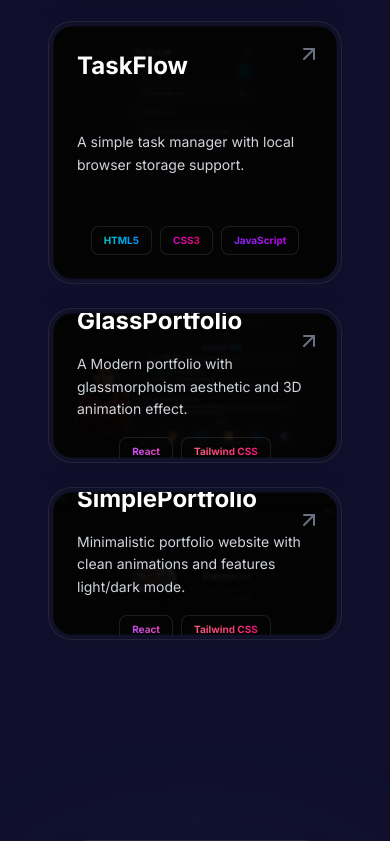
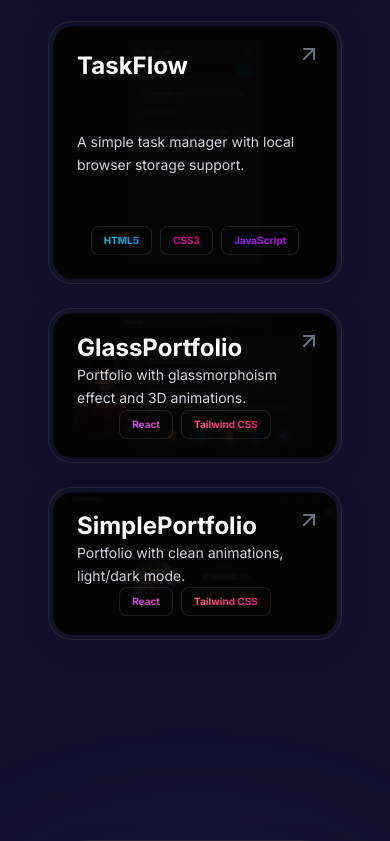
Before and after one commit to Rishu-Soni/Final_Portfolio_design, a React (Vite) app: page / in a window 390 px wide. Shown: the part 3491-4332 px from the top of the page. Built offline with nearby package versions, Linux system fonts and the light colour scheme.

Commit message:
fix responsiveness of project section

```diff
--- a/src/App.tsx
+++ b/src/App.tsx
@@ -10,7 +10,7 @@ import BlobBackground from '@/components/ui/BlobBackground';
 
 function App() {
   return (
-    <div className="relative min-h-screen overflow-x-hidden">
+    <div className="relative min-h-dvh overflow-x-hidden">
       <BlobBackground />
       <Navbar />
 
--- a/src/components/Hero.tsx
+++ b/src/components/Hero.tsx
@@ -1,9 +1,8 @@
 import React from 'react';
-// import { ArrowRight } from 'lucide-react';
 
 const Hero: React.FC = () => {
     return (
-        <section id="hero" className="min-h-screen flex items-center justify-center relative">
+        <section id="hero" className="min-h-dvh flex items-center justify-center relative">
             <div className="container mx-auto px-6 text-center z-10 relative">
                 <div className="absolute top-1/2 left-1/2 -translate-x-1/2 -translate-y-1/2 w-72 h-72 md:w-[600px] md:h-[600px] bg-gradient-to-r from-primary/10 to-secondary/10 rounded-full blur-[60px] md:blur-[80px] -z-10 animate-pulse" />
 
@@ -20,24 +19,6 @@ const Hero: React.FC = () => {
                 <p className="text-gray-500 text-base md:text-xl max-w-2xl mx-auto mb-10 md:mb-12 font-light leading-relaxed px-4 md:px-0">
                     I transform complex, high-fidelity designs into immersive digital experiences with <span className="text-gray-400 font-medium">100% Lighthouse performance</span>. Where ultra-modern aesthetics meet zero-compromise speed.
                 </p>
-
-                {/* <div className="flex flex-col sm:flex-row gap-6 justify-center items-center">
-                    <a
-                        href="#projects"
-                        className="group relative px-8 py-4 bg-transparent overflow-hidden rounded-xl border border-primary/50 text-white font-bold tracking-wide transition-all hover:shadow-[0_0_40px_rgba(0,240,255,0.4)] hover:border-primary"
-                    >
-                        <div className="absolute inset-0 w-0 bg-primary transition-all duration-[250ms] ease-out group-hover:w-full opacity-20" />
-                        <span className="relative flex items-center gap-2">
-                            View Projects <ArrowRight className="w-4 h-4 group-hover:translate-x-1 transition-transform" />
-                        </span>
-                    </a>
-                    <a
-                        href="#about"
-                        className="px-8 py-4 rounded-xl glass-panel hover:bg-white/10 transition-all text-gray-300 hover:text-white font-medium border border-white/5 hover:border-white/20"
-                    >
-                        About Me
-                    </a>
-                </div> */}
             </div>
 
             <div className="absolute bottom-12 left-1/2 transform -translate-x-1/2 flex flex-col items-center gap-2 opacity-60">
--- a/src/components/Projects.tsx
+++ b/src/components/Projects.tsx
@@ -40,12 +40,12 @@ const Projects: React.FC = () => {
                                     </div>
 
                                     {/* Description - Middle/Flex-grow, disappears on hover */}
-                                    <div className="flex-1 flex items-center mt-4 opacity-100 group-hover:opacity-0 group-hover:scale-95 transition-all duration-500">
+                                    <div className={`flex-1 flex items-center mt-0 md:mt-4 opacity-100 group-hover:opacity-0 group-hover:scale-95 transition-all duration-500`}>
                                         <p className="text-gray-300 text-sm leading-relaxed">{project.description}</p>
                                     </div>
 
                                     {/* Tags - Bottom, disappears on hover */}
-                                    <div className="flex flex-wrap gap-2 mt-4 opacity-100 group-hover:opacity-0 group-hover:translate-y-4 transition-all duration-500">
+                                    <div className="flex flex-wrap gap-2 mt-0 md:mt-4 opacity-100 group-hover:opacity-0 group-hover:translate-y-4 transition-all duration-500">
                                         {project.tags.map((tag, i) => (
                                             <span key={i} className={`text-[10px] font-bold px-3 py-1.5 rounded-lg border border-white/10 bg-white/5 text-transparent bg-clip-text bg-gradient-to-r ${tag.color}`}>
                                                 {tag.name}
--- a/src/constants.ts
+++ b/src/constants.ts
@@ -86,7 +86,7 @@ export const PROJECTS: Project[] = [
     {
         id: '4',
         title: 'GlassPortfolio',
-        description: 'A Modern portfolio with glassmorphoism aesthetic and 3D animation effect.',
+        description: 'Portfolio with glassmorphoism effect and 3D animations.',
         tags: [
             { name: 'React', color: getGradientByName('React') },
             { name: 'Tailwind CSS', color: getGradientByName('Tailwind CSS') }
@@ -99,7 +99,7 @@ export const PROJECTS: Project[] = [
     {
         id: '5',
         title: 'SimplePortfolio',
-        description: 'Minimalistic portfolio website with clean animations and features light/dark mode.',
+        description: 'Portfolio with clean animations, light/dark mode.',
         tags: [
             { name: 'React', color: getGradientByName('React') },
             { name: 'Tailwind CSS', color: getGradientByName('Tailwind CSS') }
```
Also changed, not shown: src/components/ui/BlobBackground.tsx (+3 -3 lines).
